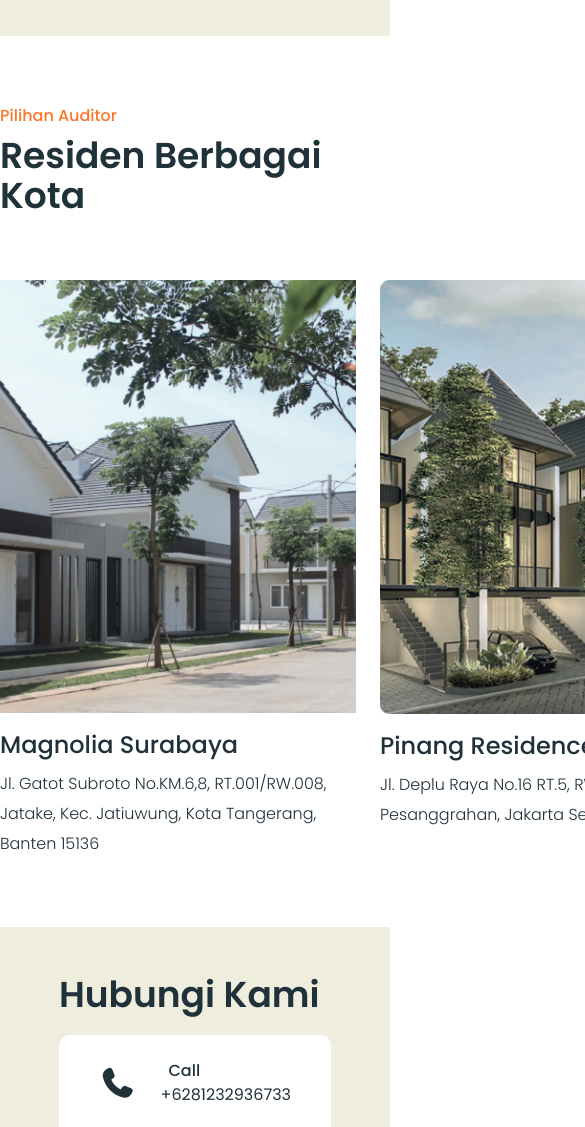
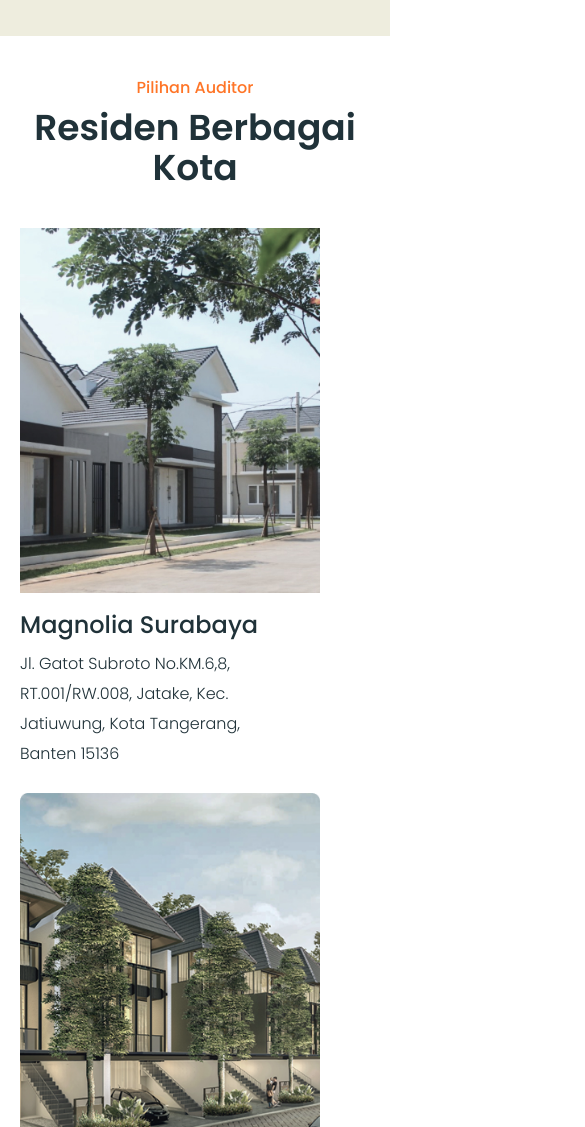
Before and after one commit to menabil/Omah, a website: page index.html in a window 390 px wide. Shown: the part 2360-3487 px from the top of the page, 585 px wide, since content can reach past the window. Drawn offline with Linux system fonts and the light colour scheme.

Commit message:
responsive auditor section

```diff
--- a/index.html
+++ b/index.html
@@ -203,39 +203,51 @@
     </section>
     <!-- Favorit -->
     <!-- Auditor -->
-    <section class="py-17">
-      <div class="container">
-        <p class="text-base text-[#FF7527] font-medium">Pilihan Auditor</p>
-        <h3 class="text-4xl text-[#203239] font-semibold pt-2 mb-16">
+    <section class="md:py-17 py-10">
+      <div class="container px-5 md:px-0">
+        <p
+          class="text-base text-[#FF7527] font-medium text-center md:text-left"
+        >
+          Pilihan Auditor
+        </p>
+        <h3
+          class="text-4xl text-[#203239] font-semibold pt-2 md:mb-16 mb-10 text-center md:text-left"
+        >
           Residen Berbagai Kota
         </h3>
-        <div class="flex gap-x-6 items-start!">
+        <div class="flex gap-6 items-start! md:flex-row flex-col">
           <div class="">
-            <img src="images/image 5.jpg" alt="" />
+            <img src="images/image 5.jpg" alt="" class="md:w-full w-75" />
             <h5 class="text-2xl text-[#203239] font-medium pt-4 pb-2">
               Magnolia Surabaya
             </h5>
-            <p class="text-base text-[#203239] leading-7.5 font-light w-89">
+            <p
+              class="text-base text-[#203239] leading-7.5 font-light md:w-89 w-70"
+            >
               Jl. Gatot Subroto No.KM.6,8, RT.001/RW.008, Jatake, Kec.
               Jatiuwung, Kota Tangerang, Banten 15136
             </p>
           </div>
           <div class="">
-            <img src="images/image 6.png" alt="" />
+            <img src="images/image 6.png" alt="" class="md:w-full w-75" />
             <h5 class="text-2xl text-[#203239] font-medium pt-4 pb-2">
               Pinang Residences
             </h5>
-            <p class="text-base text-[#203239] leading-7.5 font-light w-89">
+            <p
+              class="text-base text-[#203239] leading-7.5 font-light md:w-89 w-70"
+            >
               Jl. Deplu Raya No.16 RT.5, RW.003 Bintaro, Pesanggrahan, Jakarta
               Selatan 12330
             </p>
           </div>
           <div class="">
-            <img src="images/image 7.jpg" alt="" />
+            <img src="images/image 7.jpg" alt="" class="md:w-full w-75" />
             <h5 class="text-2xl text-[#203239] font-medium pt-4 pb-2">
               South Grove
             </h5>
-            <p class="text-base text-[#203239] leading-7.5 font-light w-89">
+            <p
+              class="text-base text-[#203239] leading-7.5 font-light md:w-89 w-70"
+            >
               1 No.1, RT.1/RW.1, Lb. Bulus, Kec. Cilandak, Kota Jakarta Selatan,
               Daerah Khusus Ibukota Jakarta 12440
             </p>
```
Also changed, not shown: src/output.css.
